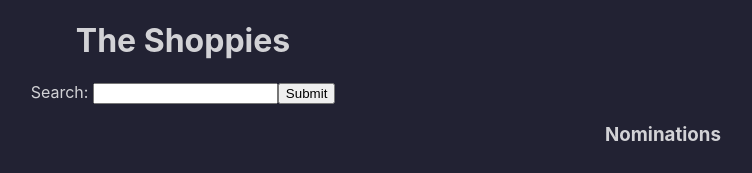
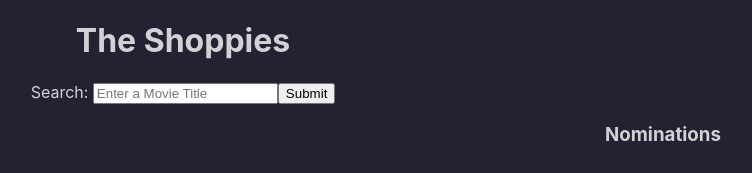
Before and after one commit to JMHero05/shoppies, a React (Create React App) app: page / in a window 1280 px wide. Shown: the top 173 px of the page, without its empty margins (457-1209 px from the left). Built offline with nearby package versions, Linux system fonts and the light colour scheme.

Commit message:
Placeholder for search form

```diff
--- a/src/Components/SearchForm.js
+++ b/src/Components/SearchForm.js
@@ -15,6 +15,7 @@ export function SearchForm(props) {
         <input
           type='text'
           value={searchTerm}
+          placeholder='Enter a Movie Title'
           onChange={(e) => setSearchTerm(e.target.value)}
         />
       </label>
```
